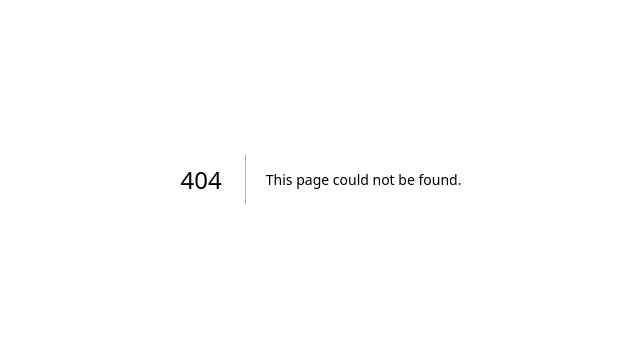
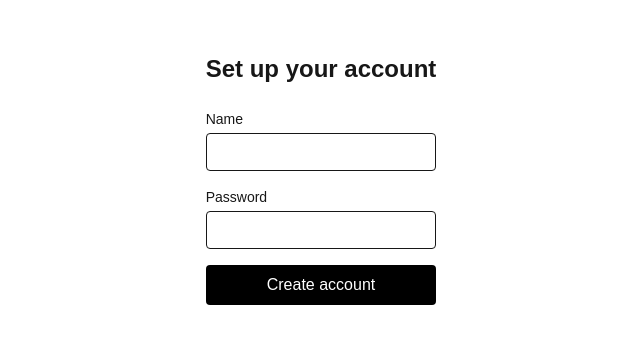
Before and after one commit to TimParp/QA_Dashboard_App, a Next.js app: page /invite/1 in a window 1280 px wide. Before the commit this address had no page. Shown: the part 221-564 px from the top of the page, without its empty margins (319-959 px from the left). Built offline with nearby package versions, Linux system fonts and the light colour scheme; no server answers.

Commit message:
Add login and accept-invite screens

```diff
--- /dev/null
+++ b/src/app/invite/[token]/actions.ts
@@ -0,0 +1,11 @@
+"use server";
+
+import { redirect } from "next/navigation";
+import { acceptInvite } from "@/lib/auth/invite";
+
+export async function acceptInviteAction(token: string, formData: FormData) {
+  const name = String(formData.get("name") ?? "");
+  const password = String(formData.get("password") ?? "");
+  await acceptInvite({ token, name, password });
+  redirect("/login");
+}
--- /dev/null
+++ b/src/app/invite/[token]/page.tsx
@@ -0,0 +1,35 @@
+import { acceptInviteAction } from "./actions";
+
+export default async function InvitePage({
+  params,
+}: {
+  params: Promise<{ token: string }>;
+}) {
+  const { token } = await params;
+  const action = acceptInviteAction.bind(null, token);
+
+  return (
+    <main className="mx-auto flex min-h-screen max-w-sm flex-col justify-center gap-6 p-6">
+      <h1 className="text-2xl font-semibold">Set up your account</h1>
+      <form action={action} className="flex flex-col gap-4">
+        <label className="flex flex-col gap-1 text-sm">
+          Name
+          <input name="name" required className="rounded border px-3 py-2" />
+        </label>
+        <label className="flex flex-col gap-1 text-sm">
+          Password
+          <input
+            name="password"
+            type="password"
+            required
+            minLength={8}
+            className="rounded border px-3 py-2"
+          />
+        </label>
+        <button type="submit" className="rounded bg-black px-3 py-2 text-white">
+          Create account
+        </button>
+      </form>
+    </main>
+  );
+}
--- /dev/null
+++ b/src/app/login/actions.ts
@@ -0,0 +1,13 @@
+"use server";
+
+import { signIn } from "@/lib/auth/auth";
+
+export async function loginAction(formData: FormData) {
+  const email = String(formData.get("email") ?? "");
+  const password = String(formData.get("password") ?? "");
+  await signIn("credentials", {
+    email,
+    password,
+    redirectTo: "/",
+  });
+}
--- /dev/null
+++ b/src/app/login/page.tsx
@@ -0,0 +1,35 @@
+import { loginAction } from "./actions";
+
+export default function LoginPage() {
+  return (
+    <main className="mx-auto flex min-h-screen max-w-sm flex-col justify-center gap-6 p-6">
+      <h1 className="text-2xl font-semibold">QA Dashboard</h1>
+      <form action={loginAction} className="flex flex-col gap-4">
+        <label className="flex flex-col gap-1 text-sm">
+          Email
+          <input
+            name="email"
+            type="email"
+            required
+            className="rounded border px-3 py-2"
+          />
+        </label>
+        <label className="flex flex-col gap-1 text-sm">
+          Password
+          <input
+            name="password"
+            type="password"
+            required
+            className="rounded border px-3 py-2"
+          />
+        </label>
+        <button
+          type="submit"
+          className="rounded bg-black px-3 py-2 text-white"
+        >
+          Sign in
+        </button>
+      </form>
+    </main>
+  );
+}
```
